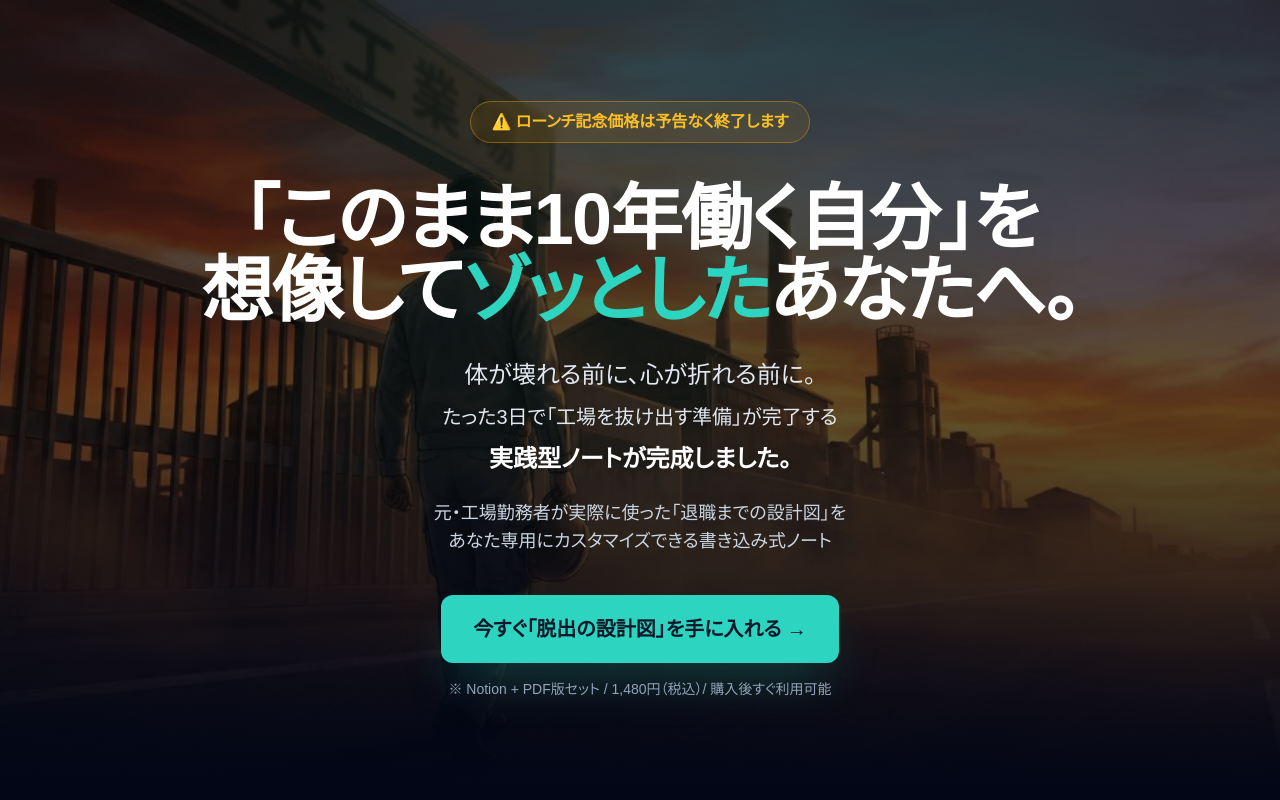
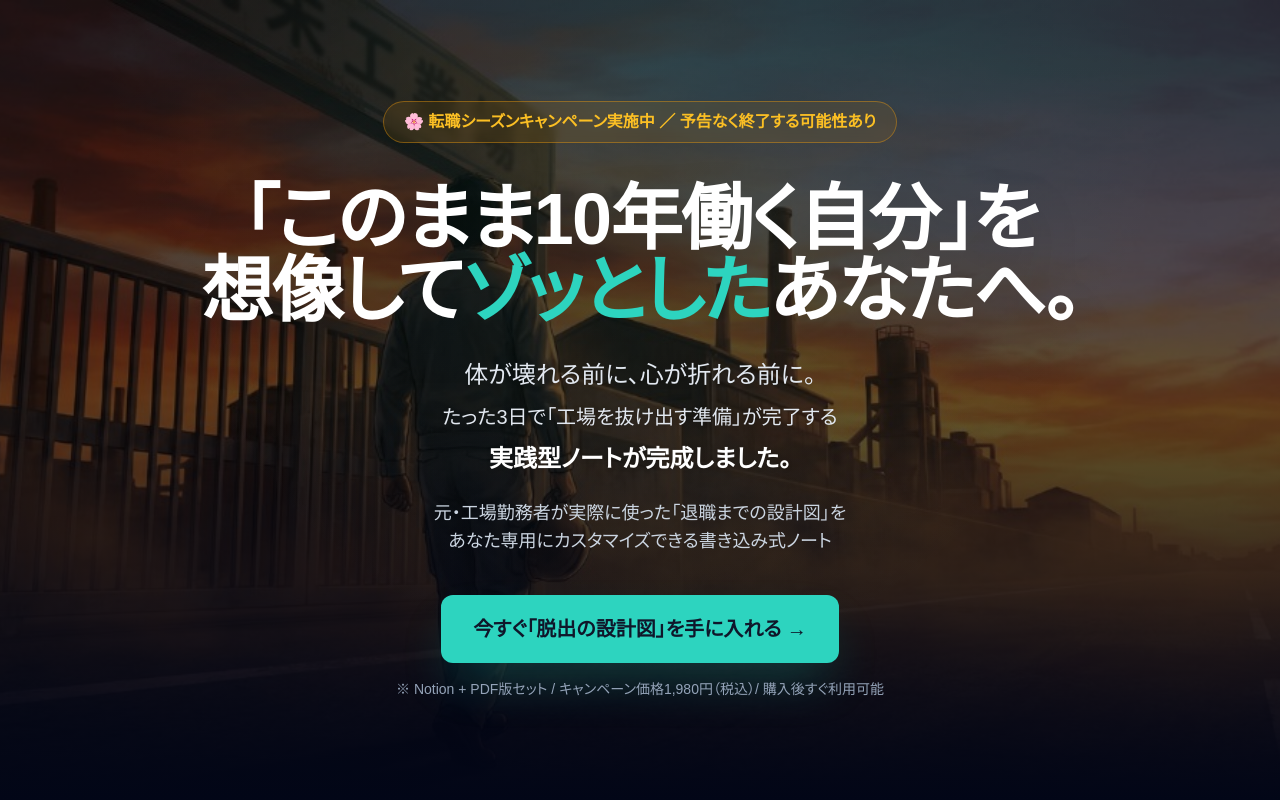
Before and after one commit to ksite24-blip/retirement-simulator, a Next.js app: page /guide in a window 1280 px wide. Shown: the top 800 px of the page. Built offline with nearby package versions, Linux system fonts and the light colour scheme.

Commit message:
転職シーズンキャンペーン価格に更新（通常3,980円→キャンペーン1,980円）

```diff
--- a/src/app/guide/page.tsx
+++ b/src/app/guide/page.tsx
@@ -36,7 +36,7 @@ export default function GuidePage() {
           {/* ⚠️ launch banner */}
           <div className="mb-10 inline-flex items-center gap-2 rounded-full border border-amber-500/40 bg-amber-500/10 px-5 py-2 backdrop-blur-sm">
             <span className="text-sm font-bold text-amber-400 sm:text-base">
-              ⚠️ ローンチ記念価格は予告なく終了します
+              🌸 転職シーズンキャンペーン実施中 ／ 予告なく終了する可能性あり
             </span>
           </div>
 
@@ -72,7 +72,7 @@ export default function GuidePage() {
           </Link>
 
           <p className="mt-4 text-sm text-slate-400">
-            ※ Notion + PDF版セット / 1,480円（税込）/ 購入後すぐ利用可能
+            ※ Notion + PDF版セット / キャンペーン価格1,980円（税込）/ 購入後すぐ利用可能
           </p>
         </div>
       </section>
@@ -649,17 +649,21 @@ export default function GuidePage() {
             <p className="mb-10 text-slate-400">くらいは、普通にかかってきます。</p>
 
             <div className="mb-8 border-t border-slate-700 pt-10">
+              {/* キャンペーンバッジ */}
+              <div className="mb-6 inline-flex items-center gap-2 rounded-full border border-teal-400/40 bg-teal-400/10 px-4 py-2">
+                <span className="text-sm font-bold text-teal-400">🌸 転職シーズンキャンペーン実施中</span>
+              </div>
               <p className="mb-1 text-lg text-slate-400">
-                通常価格：<span className="line-through">1,980円</span>（税込）
+                通常価格：<span className="line-through">3,980円</span>（税込）
               </p>
               <p className="mb-4 font-bold text-amber-400">
-                👇 ローンチ記念(予告なく終了する可能性あり)
+                👇 キャンペーン価格（予告なく終了する可能性あり）
               </p>
               <p
                 className="font-black leading-none text-teal-400"
                 style={{ fontSize: "clamp(4rem, 18vw, 8rem)" }}
               >
-                1,480円
+                1,980円
               </p>
               <p className="mt-2 text-lg text-slate-400">（税込）</p>
             </div>
--- a/src/app/tokushoho/page.tsx
+++ b/src/app/tokushoho/page.tsx
@@ -36,7 +36,7 @@ const rows = [
   {
     label: "販売価格",
     value:
-      "各商品ページに税込価格を表示しております。\n\n本商品『工場から抜け出す 3日で退職準備ノート』については、\n・通常価格：2,480円（税込）\n・ローンチ記念価格：1,480円（税込）\nとして販売しています。\n\n※キャンペーン・セール等により価格が変動する場合があります。",
+      "各商品ページに税込価格を表示しております。\n\n本商品『工場から抜け出す 3日で退職準備ノート』については、\n・通常価格：3,980円（税込）\n・転職シーズンキャンペーン価格：1,980円（税込）\nとして販売しています。\n\n※キャンペーン・セール等により価格が変動する場合があります。",
   },
   {
     label: "商品代金以外に\n必要な料金",
```
